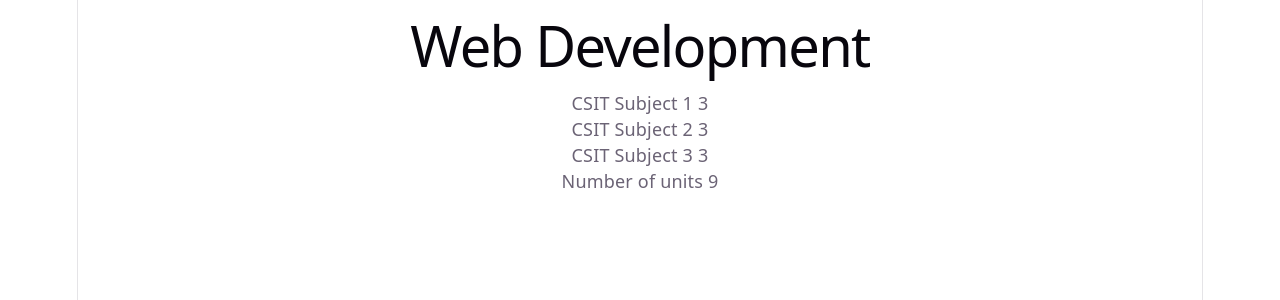
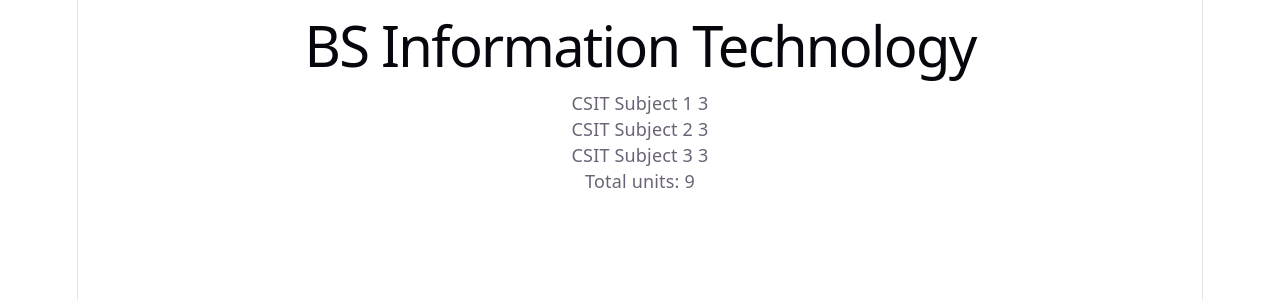
Before and after one commit to Gian-Caparas/CSIT340G5-Lab3-Caparas, a React (Vite) app: page / in a window 1280 px wide. Shown: the top 300 px of the page. Built offline with nearby package versions, Linux system fonts and the light colour scheme.

Commit message:
1.2: course information step 2

```diff
--- a/src/App.jsx
+++ b/src/App.jsx
@@ -1,13 +1,21 @@
 const Header = (props) => {
   return <h1>{props.course}</h1>
+}
+
+const Part = (props) => {
+  return (
+    <p>
+      {props.name} {props.units}
+    </p>
+  )
 }
 
 const Content = (props) => {
   return (
     <div>
-      <p>{props.part1} {props.exercises1}</p>
-      <p>{props.part2} {props.exercises2}</p>
-      <p>{props.part3} {props.exercises3}</p>
+      <Part name={props.part1} units={props.units1} />
+      <Part name={props.part2} units={props.units2} />
+      <Part name={props.part3} units={props.units3} />
     </div>
   )
 }
@@ -15,19 +23,22 @@
 const Total = (props) => {
   return (
     <p>
-      Number of units {props.exercises1 + props.exercises2 + props.exercises3}
+      Total units: {props.units1 + props.units2 + props.units3}
     </p>
   )
 }
 
 const App = () => {
-  const course = 'Web Development'
+  const course = 'BS Information Technology'
+
   const part1 = 'CSIT Subject 1'
-  const exercises1 = 3
+  const units1 = 3
+
   const part2 = 'CSIT Subject 2'
-  const exercises2 = 3
+  const units2 = 3
+
   const part3 = 'CSIT Subject 3'
-  const exercises3 = 3
+  const units3 = 3
 
   return (
     <div>
@@ -35,17 +46,17 @@
 
       <Content
         part1={part1}
-        exercises1={exercises1}
+        units1={units1}
         part2={part2}
-        exercises2={exercises2}
+        units2={units2}
         part3={part3}
-        exercises3={exercises3}
+        units3={units3}
       />
 
       <Total
-        exercises1={exercises1}
-        exercises2={exercises2}
-        exercises3={exercises3}
+        units1={units1}
+        units2={units2}
+        units3={units3}
       />
     </div>
   )
```
